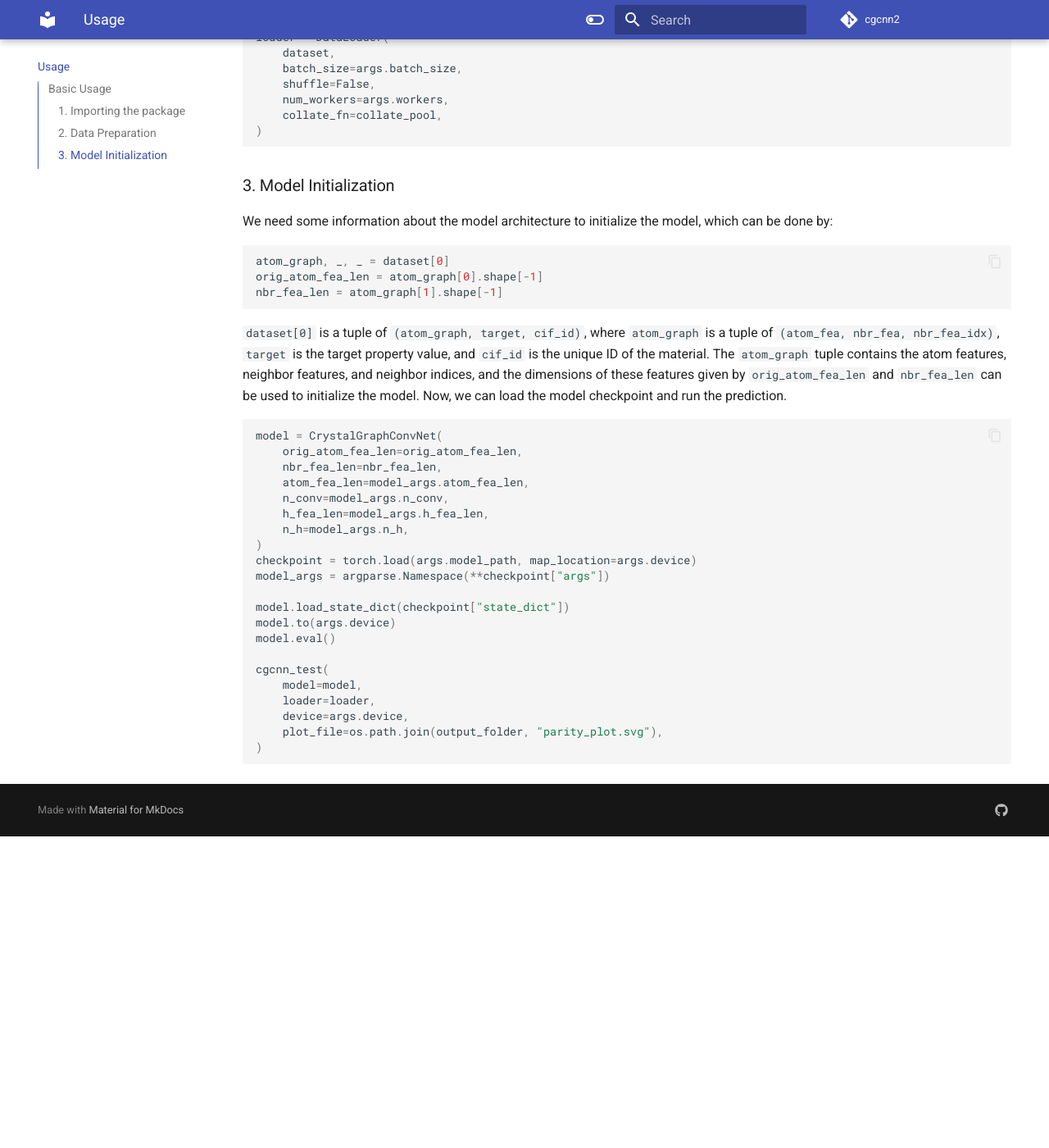
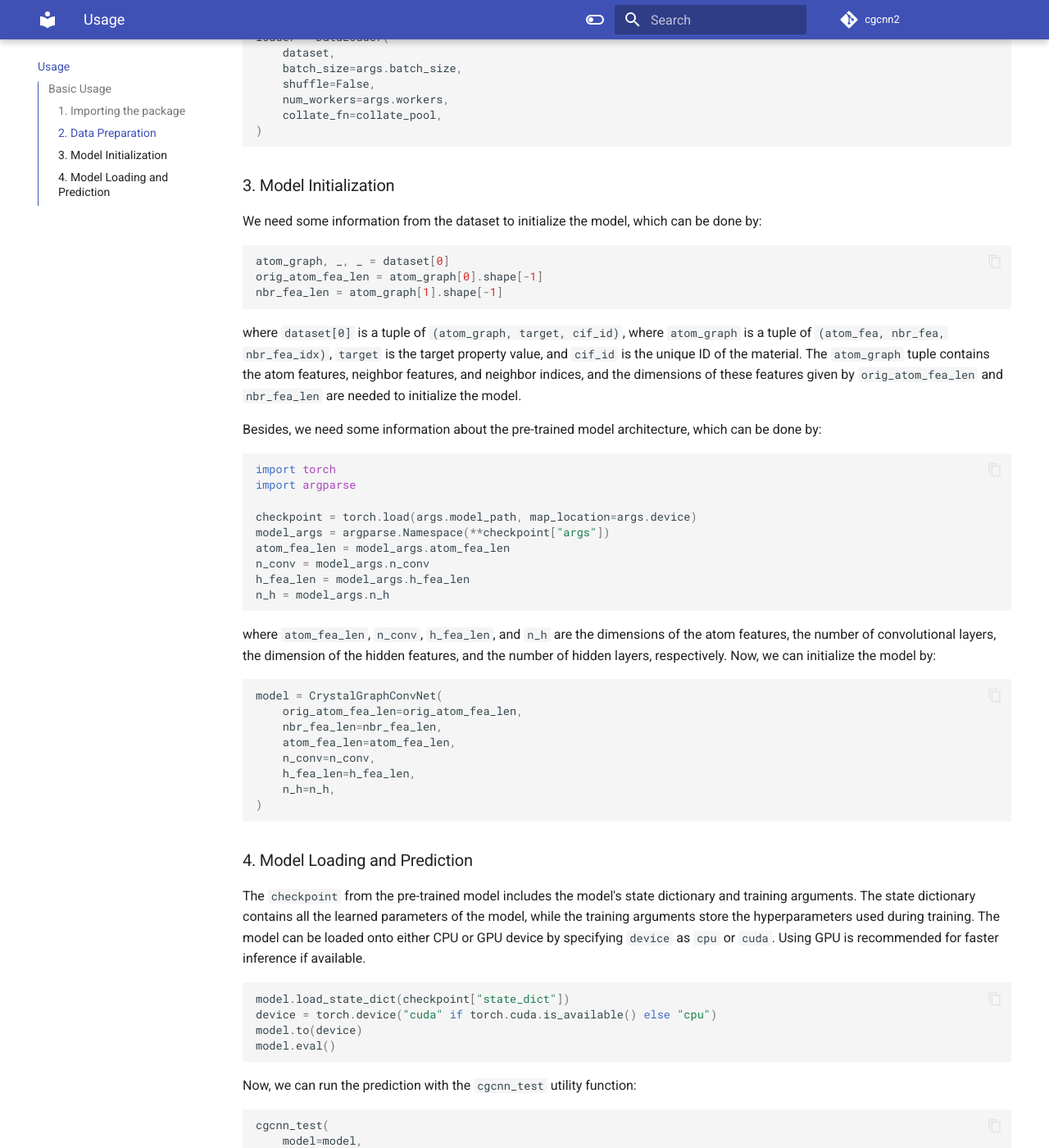
Before and after one commit to jcwang587/cgcnn2, an MkDocs documentation site: the page built from docs/3_usage.md, in a window 1280 px wide and 1400 px high, scrolled down 1236 px. Shown: the whole window at 82% size. Built offline with MkDocs 1.6.1 and Material for MkDocs 9.7.7, drawn with Linux system fonts in a browser that asks for light colours; comment, search, counter and statistics services are not loaded; before the commit the page ends 2256 px from its top, so only the background shows below that; some of the changed text lies outside the part shown.

Commit message:
update usage doc

````diff
--- a/docs/3_usage.md
+++ b/docs/3_usage.md
@@ -30,8 +30,8 @@ Organize these files in a directory (`root_dir`) with the following structure:
 1. `id_prop.csv` (optional for prediction):
     A CSV with two columns, the first column is a unique material ID, and the second column is the corresponding target property value.
 2. `atom_init.json`:
-    A JSON file that provides the initialization vector for each element. You can use the example at `/cgcnn2/asset/atom_init.json` from the original CGCNN repository; it should work for most applications.
-3. CIF files:
+    A `JSON` file that provides the initialization vector for each element. You can use the example at `/cgcnn2/asset/atom_init.json` from the original CGCNN repository; it should work for most applications.
+3. `CIF` files:
     One `.cif` file per material, named `ID.cif`, where `ID` matches the entries in `id_prop.csv`.
 
 Once your `root_dir` (for example, `/examples/data/sample_regression`) contains these files, you can load the dataset using the `CIFData` class:
@@ -56,7 +56,7 @@ loader = DataLoader(
 
 ### 3. Model Initialization
 
-We need some information about the model architecture to initialize the model, which can be done by:
+We need some information from the dataset to initialize the model, which can be done by:
 
 ```python
 atom_graph, _, _ = dataset[0]
@@ -64,28 +64,53 @@ orig_atom_fea_len = atom_graph[0].shape[-1]
 nbr_fea_len = atom_graph[1].shape[-1]
 ```
 
-`dataset[0]` is a tuple of `(atom_graph, target, cif_id)`, where `atom_graph` is a tuple of `(atom_fea, nbr_fea, nbr_fea_idx)`, `target` is the target property value, and `cif_id` is the unique ID of the material. The `atom_graph` tuple contains the atom features, neighbor features, and neighbor indices, and the dimensions of these features given by `orig_atom_fea_len` and `nbr_fea_len` can be used to initialize the model. Now, we can load the model checkpoint and run the prediction.
+where `dataset[0]` is a tuple of `(atom_graph, target, cif_id)`, where `atom_graph` is a tuple of `(atom_fea, nbr_fea, nbr_fea_idx)`, `target` is the target property value, and `cif_id` is the unique ID of the material. The `atom_graph` tuple contains the atom features, neighbor features, and neighbor indices, and the dimensions of these features given by `orig_atom_fea_len` and `nbr_fea_len` are needed to initialize the model.
+
+Besides, we need some information about the pre-trained model architecture, which can be done by:
+
+```python
+import torch
+import argparse
+
+checkpoint = torch.load(args.model_path, map_location=args.device)
+model_args = argparse.Namespace(**checkpoint["args"])
+atom_fea_len = model_args.atom_fea_len
+n_conv = model_args.n_conv
+h_fea_len = model_args.h_fea_len
+n_h = model_args.n_h
+```
+
+where `atom_fea_len`, `n_conv`, `h_fea_len`, and `n_h` are the dimensions of the atom features, the number of convolutional layers, the dimension of the hidden features, and the number of hidden layers, respectively. Now, we can initialize the model by:
 
 ```python
 model = CrystalGraphConvNet(
     orig_atom_fea_len=orig_atom_fea_len,
     nbr_fea_len=nbr_fea_len,
-    atom_fea_len=model_args.atom_fea_len,
-    n_conv=model_args.n_conv,
-    h_fea_len=model_args.h_fea_len,
-    n_h=model_args.n_h,
+    atom_fea_len=atom_fea_len,
+    n_conv=n_conv,
+    h_fea_len=h_fea_len,
+    n_h=n_h,
 )
-checkpoint = torch.load(args.model_path, map_location=args.device)
-model_args = argparse.Namespace(**checkpoint["args"])
+```
 
+### 4. Model Loading and Prediction
+
+The `checkpoint` from the pre-trained model includes the model's state dictionary and training arguments. The state dictionary contains all the learned parameters of the model, while the training arguments store the hyperparameters used during training. The model can be loaded onto either CPU or GPU device by specifying `device` as `cpu` or `cuda`. Using GPU is recommended for faster inference if available.
+
+```python
 model.load_state_dict(checkpoint["state_dict"])
-model.to(args.device)
+device = torch.device("cuda" if torch.cuda.is_available() else "cpu")
+model.to(device)
 model.eval()
+```
 
+Now, we can run the prediction with the `cgcnn_test` utility function:
+
+```python
 cgcnn_test(
     model=model,
     loader=loader,
-    device=args.device,
+    device=device,
     plot_file=os.path.join(output_folder, "parity_plot.svg"),
 )
 ```
````
